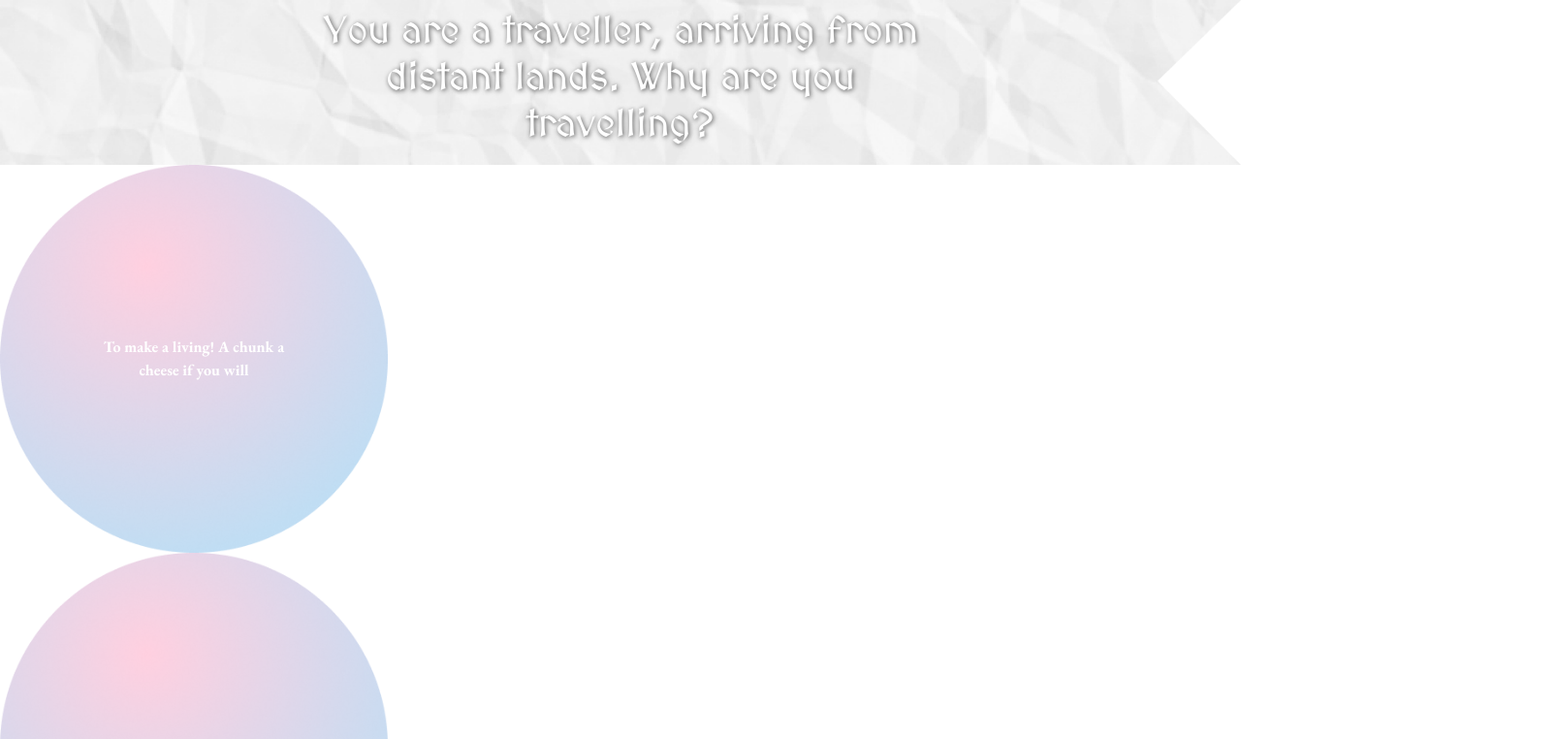
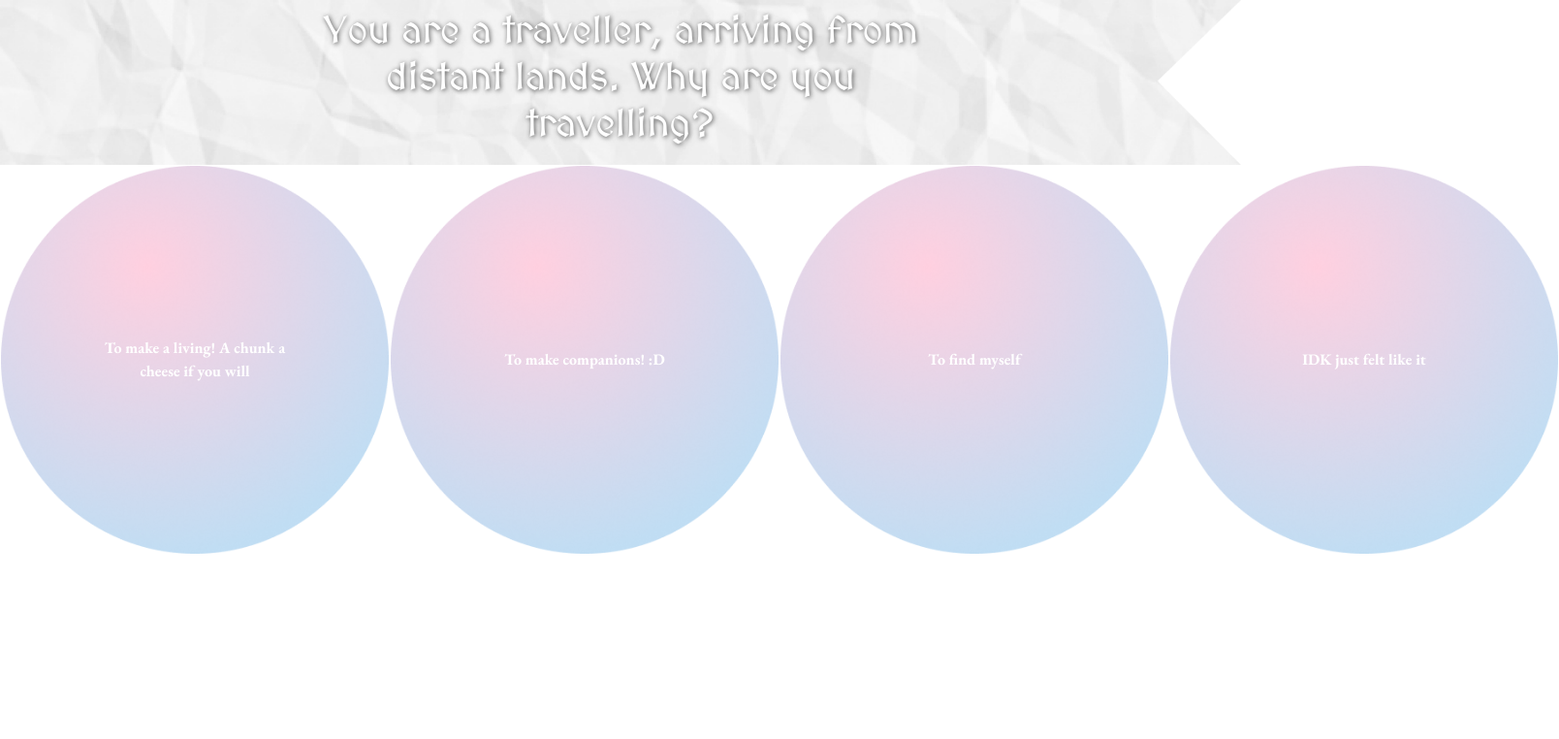
Before and after one commit to kristenlee3553/Duality-Duel, a React (Create React App) app: page / in a window 1280 px wide. Shown: the top 762 px of the page at 97% size, 1608 px wide, since content can reach past the window. Built offline with nearby package versions, Linux system fonts and the light colour scheme.

Commit message:
they are horizontal

```diff
--- a/package.json
+++ b/package.json
@@ -10,8 +10,8 @@
     "bootstrap": "^5.3.3",
     "node": "22.13.1",
     "openai": "^4.80.1",
-    "react": "^19.0.0",
-    "react-dom": "^19.0.0",
+    "react": "19.0.0",
+    "react-dom": "19.0.0",
     "react-router-dom": "^7.1.3",
     "react-scripts": "5.0.1",
     "web-vitals": "^2.1.4"
--- a/src/Routes/EgoChoices.js
+++ b/src/Routes/EgoChoices.js
@@ -22,12 +22,12 @@ return (
         </div>
 
         {/* Choices Text*/}
-        <div>
-            <ChoiceBubble sceneNum={sceneNum} choiceNum={"choice1"}/>
-            <ChoiceBubble sceneNum={sceneNum} choiceNum={"choice2"}/>
-            <ChoiceBubble sceneNum={sceneNum} choiceNum={"choice3"}/>
-            <ChoiceBubble sceneNum={sceneNum} choiceNum={"choice4"}/>
-        </div>
+        <table>
+                    <th><ChoiceBubble sceneNum={sceneNum} choiceNum={"choice1"}/></th>
+                    <th><ChoiceBubble sceneNum={sceneNum} choiceNum={"choice2"}/></th>
+                    <th><ChoiceBubble sceneNum={sceneNum} choiceNum={"choice3"}/></th>
+                    <th><ChoiceBubble sceneNum={sceneNum} choiceNum={"choice4"}/></th>
+        </table>
     </div>
   );
 }
```
Also changed, not shown: 1 other file (tests, documents, lock files or other folders).
